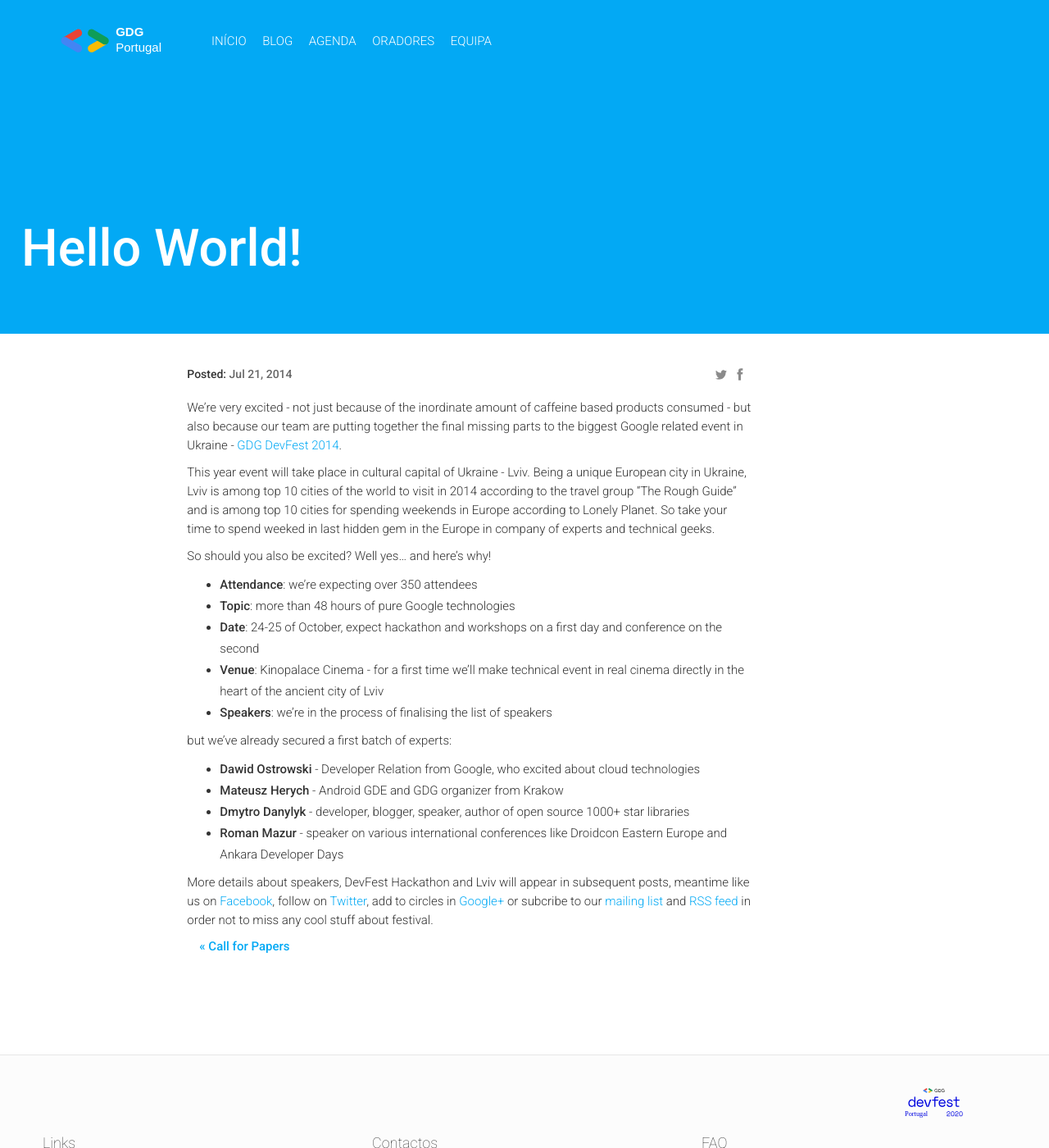
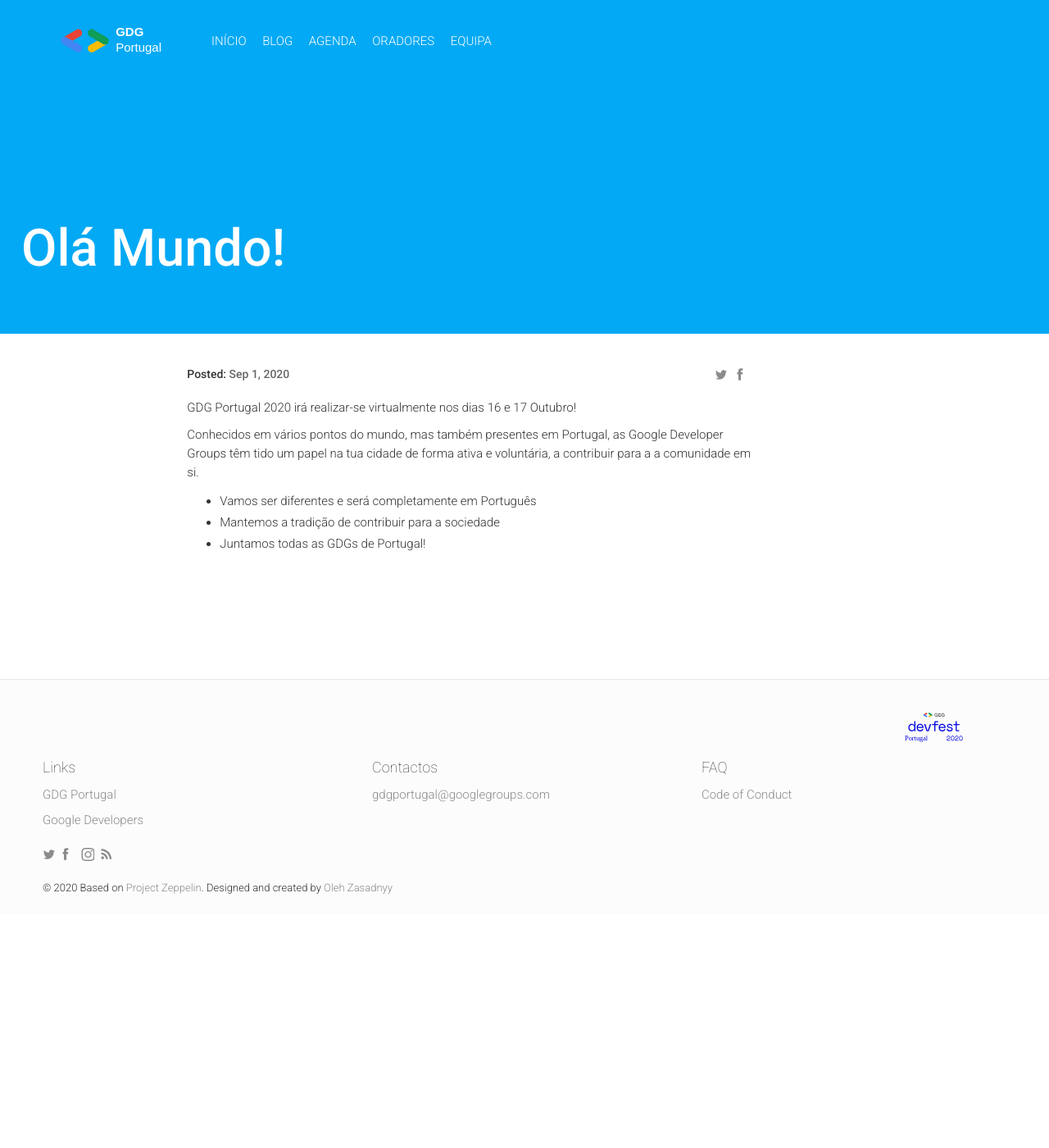
Before and after one commit to GDGPortugal/devFestPT-2020, a Jekyll site: the page built from _posts/2020-09-01-hello-world.markdown, in a window 1280 px wide and 1400 px high. Shown: the whole window at 82% size. Built offline with Jekyll 4.4.1, drawn with Linux system fonts in a browser that asks for light colours; nearby versions of some CDN libraries; comment, search, counter and statistics services are not loaded.

Commit message:
Update homepage, update team

```diff
--- a/_data/sessions.yml
+++ b/_data/sessions.yml
@@ -1,4 +1,3 @@
-
 -
   id: 001
   title: "Boas vindas Dia 1"
--- a/_posts/2014-07-21-hello-world.markdown
+++ /dev/null
@@ -1,30 +0,0 @@
----
-layout: post
-title:  "Hello World!"
-date:   2014-07-21 08:00:00
-isStaticPost: false
----
-
-We're very excited - not just because of the inordinate amount of caffeine based products consumed -
-but also because our team are putting together
-the final missing parts to the biggest Google related event in Ukraine - [GDG DevFest 2014](http://devfest.gdg.org.ua/).
-
-This year event will take place in cultural capital of Ukraine - Lviv. Being a unique European city in Ukraine, Lviv is among top 10 cities of the world to visit in 2014 according to the travel group “The Rough Guide” and is among top 10 cities for spending weekends in Europe according to Lonely Planet. So take your time to spend weeked in last hidden gem in the Europe in company of experts and technical geeks.
-
-So should you also be excited? Well yes... and here's why!
-
-* **Attendance**: we're expecting over 350 attendees
-* **Topic**: more than 48 hours of pure Google technologies
-* **Date**: 24-25 of October, expect hackathon and workshops on a first day and conference on the second
-* **Venue**: Kinopalace Cinema - for a first time we'll make technical event in real cinema directly in the heart of the ancient city of Lviv
-* **Speakers**: we're in the process of finalising the list of speakers
-
-but we've already secured a first batch of experts:
-
-* **Dawid Ostrowski** - Developer Relation from Google, who excited about cloud technologies<br>
-* **Mateusz Herych** - Android GDE and GDG organizer from Krakow<br>
-* **Dmytro Danylyk** - developer, blogger, speaker, author of open source 1000+ star libraries <br>
-* **Roman Mazur** - speaker on various international conferences like Droidcon Eastern Europe and Ankara Developer Days<br>
-
-
-More details about speakers, DevFest Hackathon and Lviv will appear in subsequent posts, meantime like us on [Facebook](https://facebook.com/GDGLviv), follow on [Twitter](https://twitter.com/intent/user?screen_name=GDGLviv), add to circles in [Google+](https://plus.google.com/b/102444623953913144164) or subcribe to our [mailing list](http://gdg.us5.list-manage1.com/subscribe/post?u=9fc8aa205b0521b5f05fc8e1e&id=ae0fb459fc) and [RSS feed](http://devfest.gdg.org.ua/feed.xml) in order not to miss any cool stuff about festival.
--- /dev/null
+++ b/_posts/2020-09-01-hello-world.markdown
@@ -0,0 +1,13 @@
+---
+layout: post
+title:  "Olá Mundo!"
+date:   2020-09-01 09:00:00
+isStaticPost: false
+---
+GDG Portugal 2020 irá realizar-se virtualmente nos dias 16 e 17 Outubro!
+
+Conhecidos em vários pontos do mundo, mas também presentes em Portugal, as Google Developer Groups têm tido um papel na tua cidade de forma ativa e voluntária, a contribuir para a a comunidade em si.
+
+- Vamos ser diferentes e será completamente em Português
+- Mantemos a tradição de contribuir para a sociedade
+- Juntamos todas as GDGs de Portugal!
```
Also changed, not shown: _data/team.yml (+39 -0 lines), _posts/2014-07-21-call-for-papers.markdown (deleted, +0 -67 lines), index.html (+8 -4 lines), css/main.css.
